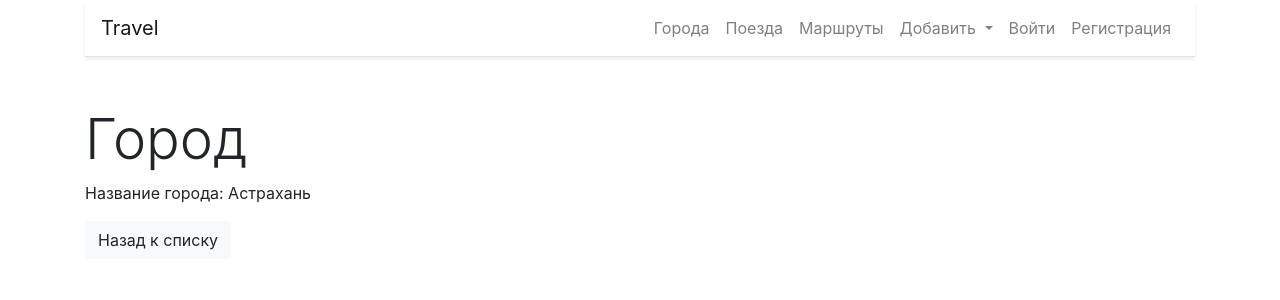
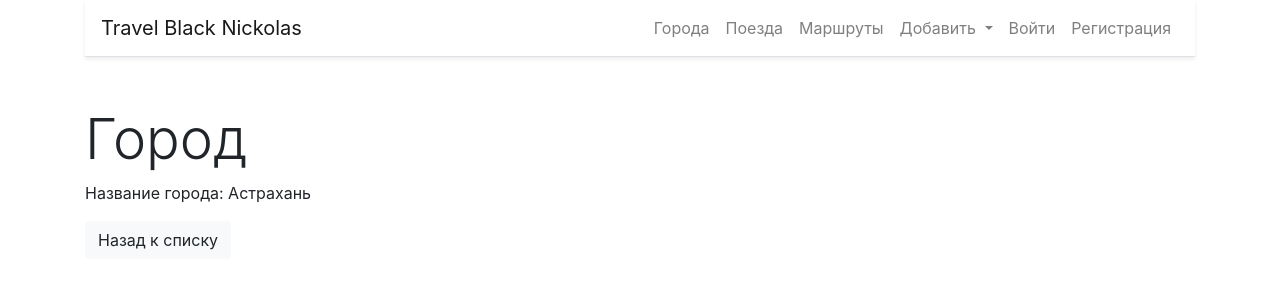
Before and after one commit to nickolas-black/poisk_marshruta, a Django app: page /cities/detail/8/ in a window 1280 px wide. Shown: the top 300 px of the page. Run offline with Django 3.2, Linux system fonts and the light colour scheme; data comes from the database, SQL or seed files in the repository; some libraries are stand-ins or nearby versions.

Commit message:
подправил

```diff
--- a/templates/base.html
+++ b/templates/base.html
@@ -19,7 +19,7 @@
   <body>
   <div class='container'>
   <nav class="navbar navbar-expand-lg navbar-light bg-white border-bottom shadow-sm">
-  <a class="navbar-brand" href="{% url 'home' %}">Travel</a>
+  <a class="navbar-brand" href="{% url 'home' %}">Travel Black Nickolas</a>
   <button class="navbar-toggler" type="button" data-toggle="collapse" data-target="#navbarNavDropdown" aria-controls="navbarNavDropdown" aria-expanded="false" aria-label="Toggle navigation">
     <span class="navbar-toggler-icon"></span>
   </button>
```
